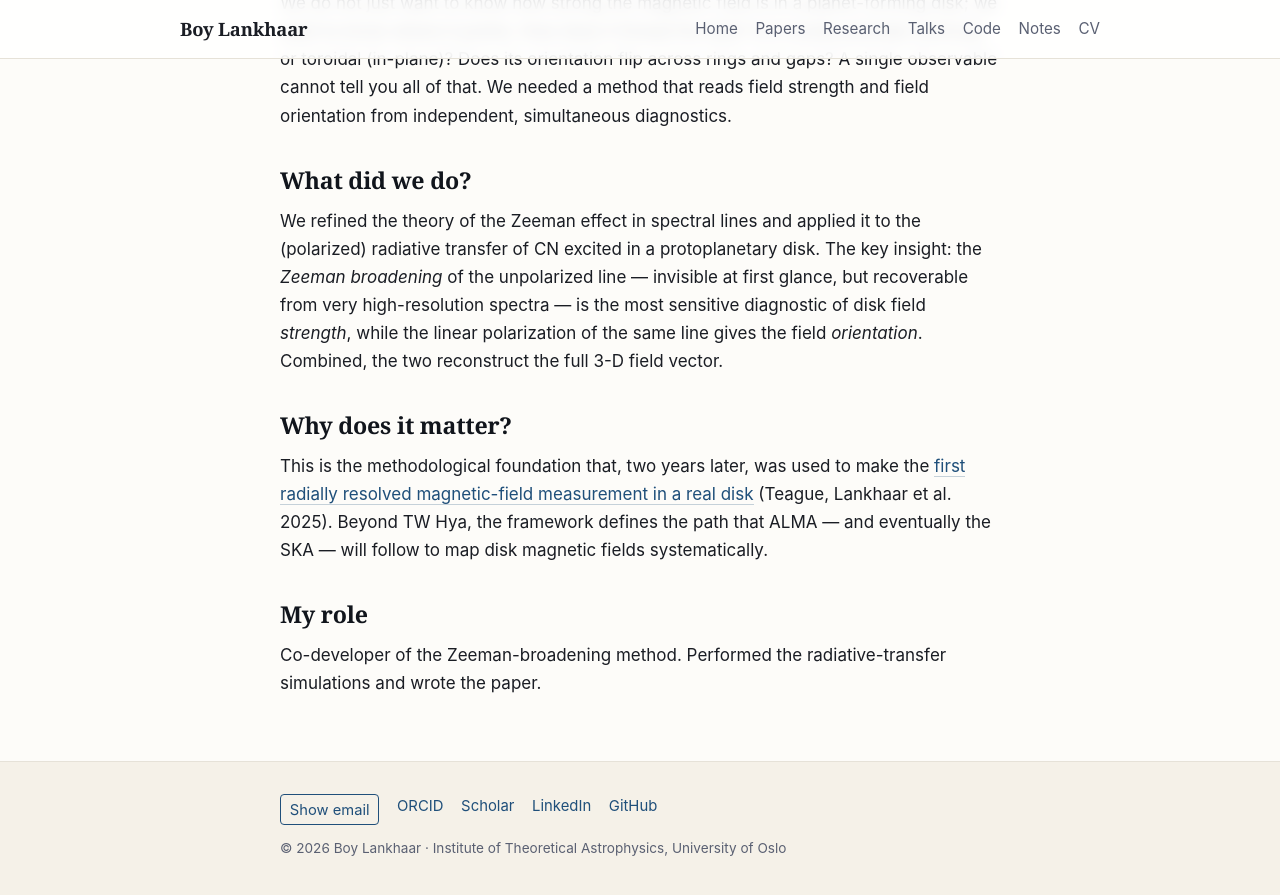
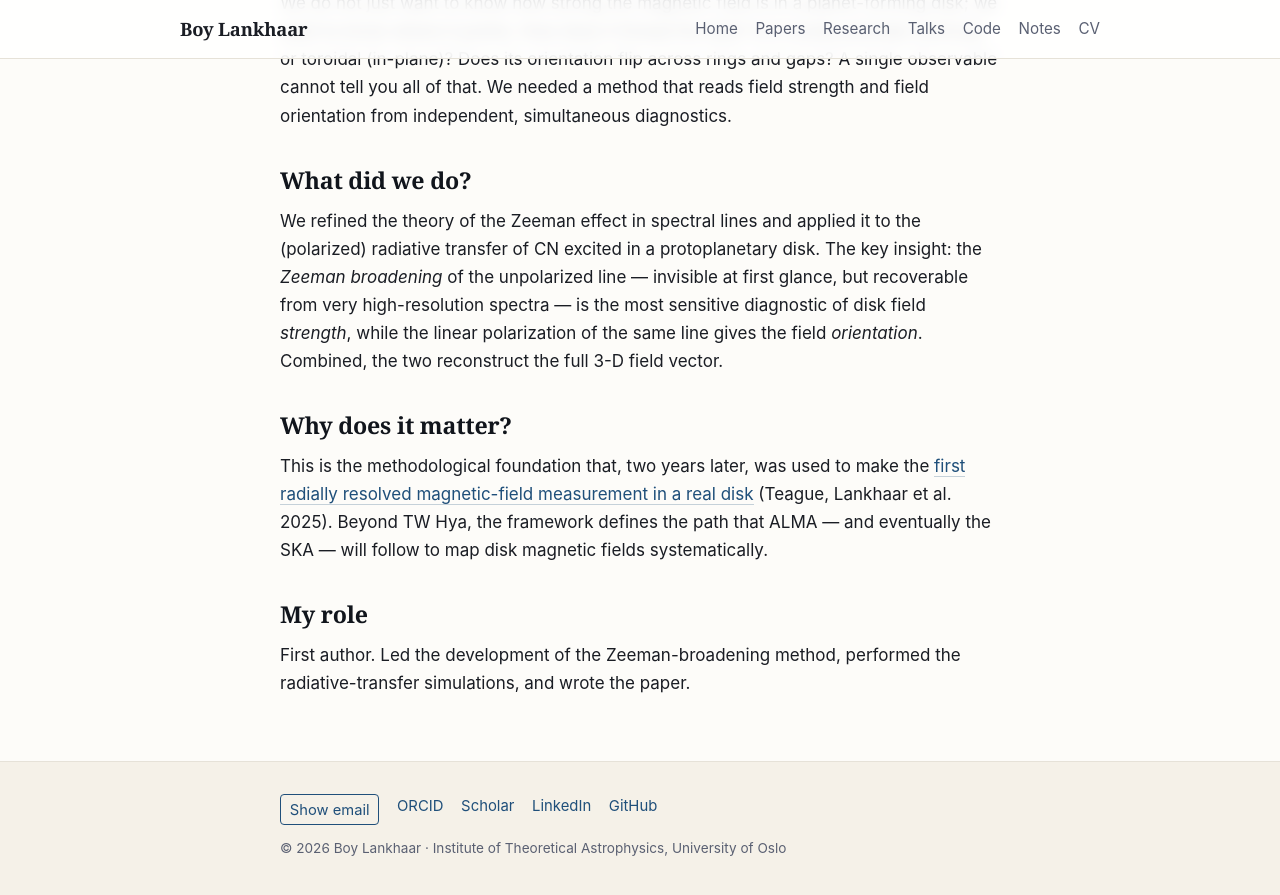
Before and after one commit to blankhaar/blankhaar.github.io, a Jekyll site: the page built from _papers/3d-magnetic-imaging-disks.md, in a window 1280 px wide and 900 px high, scrolled down 650 px. Shown: the top 895 px of the window. Built offline with Jekyll 4.4.1, drawn with Linux system fonts in a browser that asks for light colours.

Commit message:
Disk Zeeman-broadening: state led the method development, not co-developer

```diff
--- a/_papers/3d-magnetic-imaging-disks.md
+++ b/_papers/3d-magnetic-imaging-disks.md
@@ -31,4 +31,4 @@ This is the methodological foundation that, two years later, was used to make th
 
 ## My role
 
-Co-developer of the Zeeman-broadening method. Performed the radiative-transfer simulations and wrote the paper.
+First author. Led the development of the Zeeman-broadening method, performed the radiative-transfer simulations, and wrote the paper.
```
